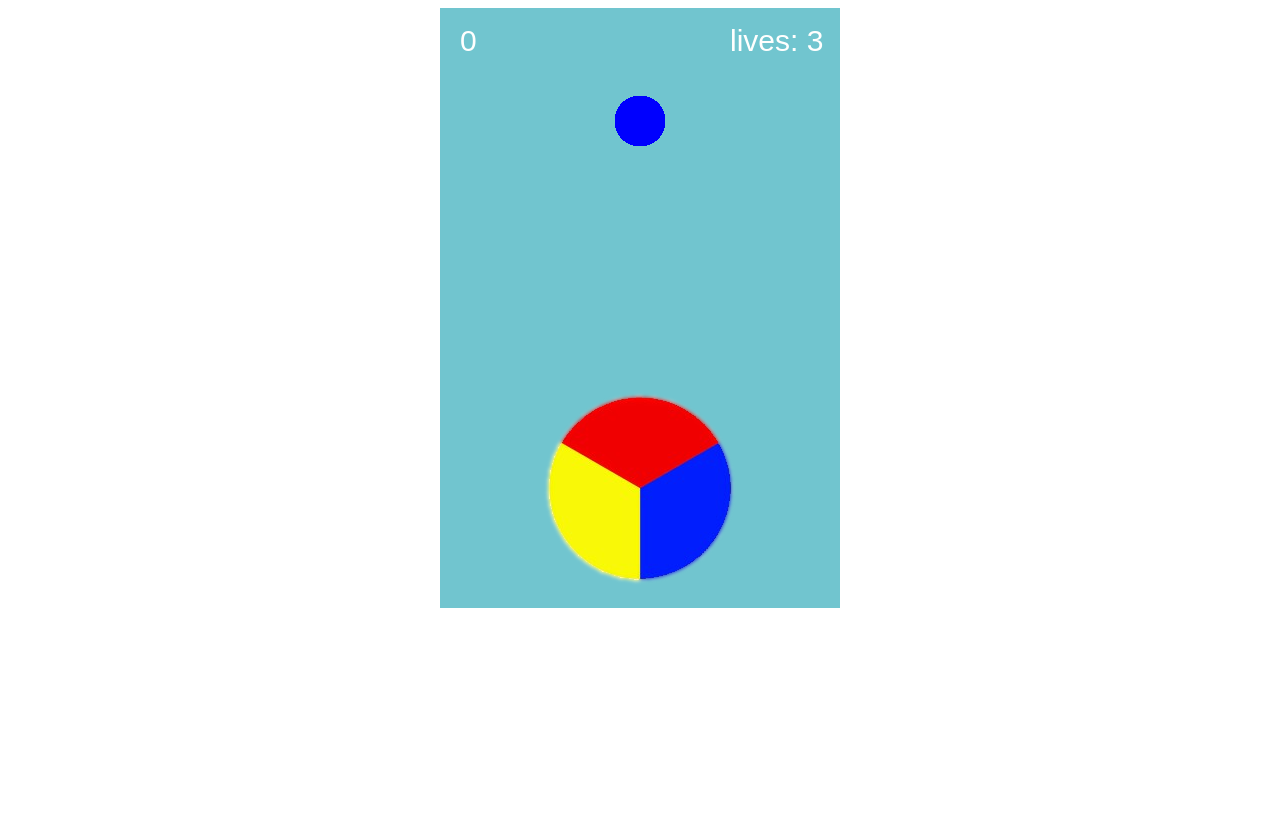
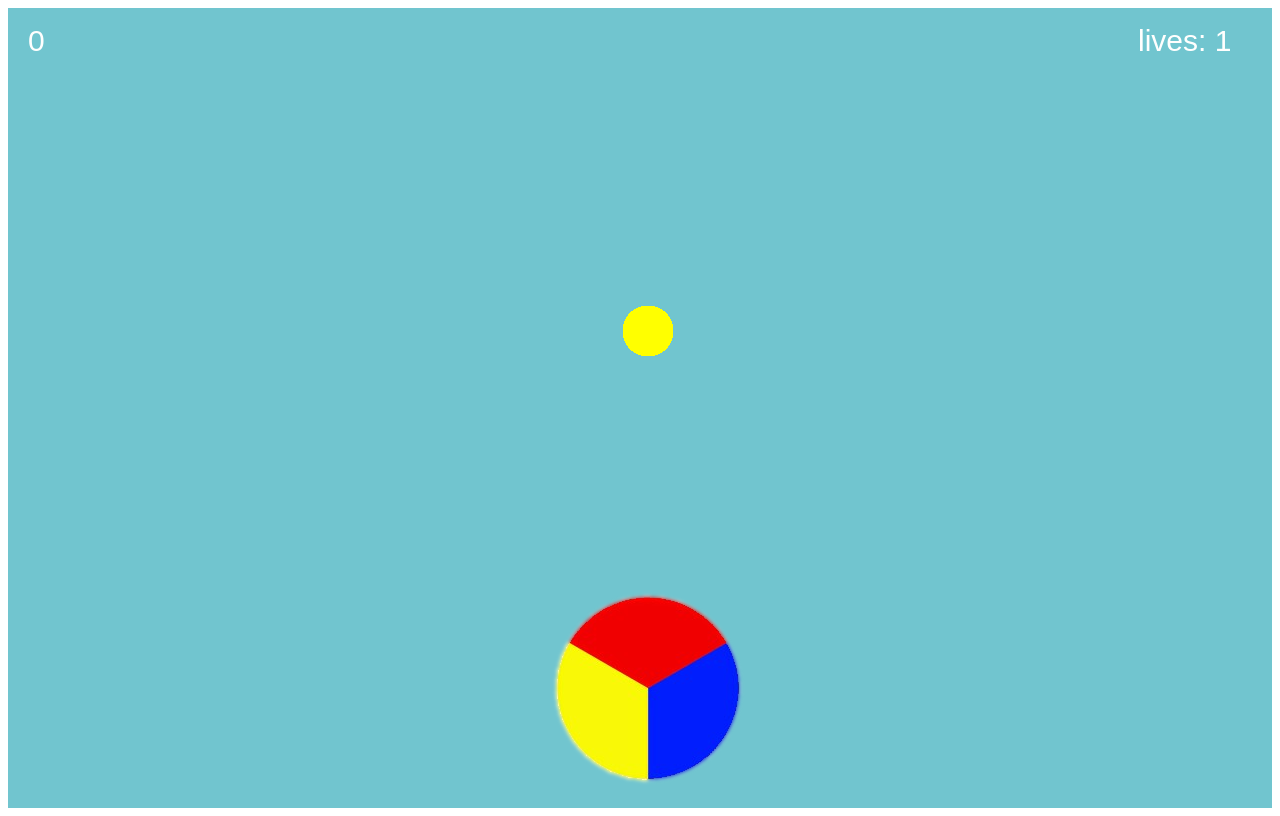
Before and after one commit to joshwill221/colorwheel, a plain HTML site: page index.html in a window 1280 px wide. Drawn offline with Linux system fonts and the light colour scheme; animation ran at ten frames a second.

Commit message:
Added screen size scaling

```diff
--- a/index.html
+++ b/index.html
@@ -8,6 +8,6 @@
     </head>
 
     <body>
-        <div id="gameArea" style="display: table; margin: 0 auto;">
+        <div id="gameArea" style="margin: 0 auto;">
     </body>
 </html>
--- a/js/main.js
+++ b/js/main.js
@@ -1,4 +1,6 @@
-var game = new Phaser.Game(400, 600, Phaser.AUTO, 'gameArea', { preload: preload, create: create, update: update });
+var game = new Phaser.Game(window.innerWidth * window.devicePixelRatio, window.innerHeight * window.devicePixelRatio, Phaser.AUTO, 'gameArea', { preload: preload, create: create, update: update });
+
+//400 x 600
 
 function preload() {
     // Load sprites
@@ -23,6 +25,8 @@ function create() {
 
     /* Setup */
 
+    game.scale.scaleMode = Phaser.ScaleManager.SHOW_ALL;
+
     // Change the background color of the game to blue
     game.stage.backgroundColor = '#71c5cf';
 
@@ -41,7 +45,7 @@ function create() {
     /* Wheel */
 
     // Display the wheel at the position x=100 and y=245
-    wheel = game.add.sprite(game.world.width/2, 480, 'wheel');
+    wheel = game.add.sprite(game.world.width/2, game.world.height-120, 'wheel');
 
     // Make sure the wheel won't move when it hits the ball
     wheel.body.immovable = true;
@@ -59,7 +63,7 @@ function create() {
 
     /* Lives */
     lives = 3;
-    labelLives = game.add.text(290, 20, "lives: 3", { font: "30px Arial", fill: "#ffffff" });
+    labelLives = game.add.text(game.world.width-150, 20, "lives: 3", { font: "30px Arial", fill: "#ffffff" });
 
     p = game.input.activePointer;
 }
```
